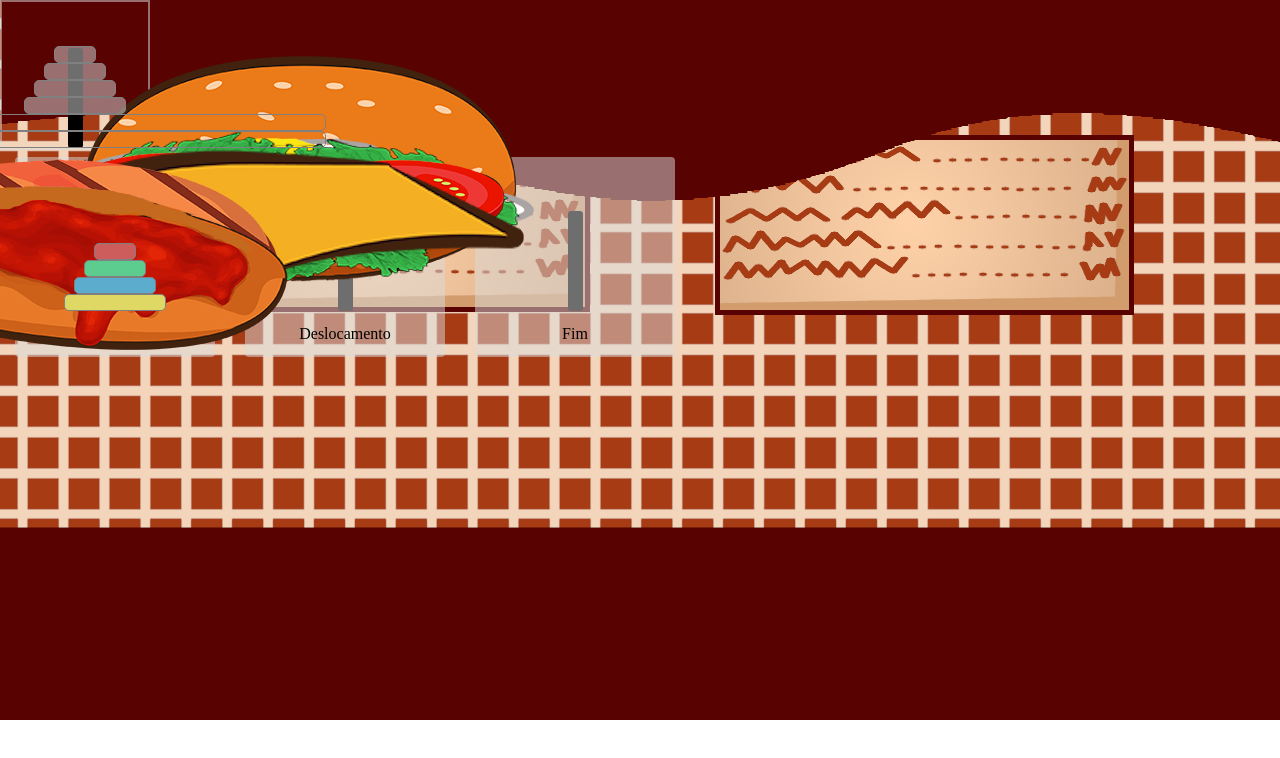
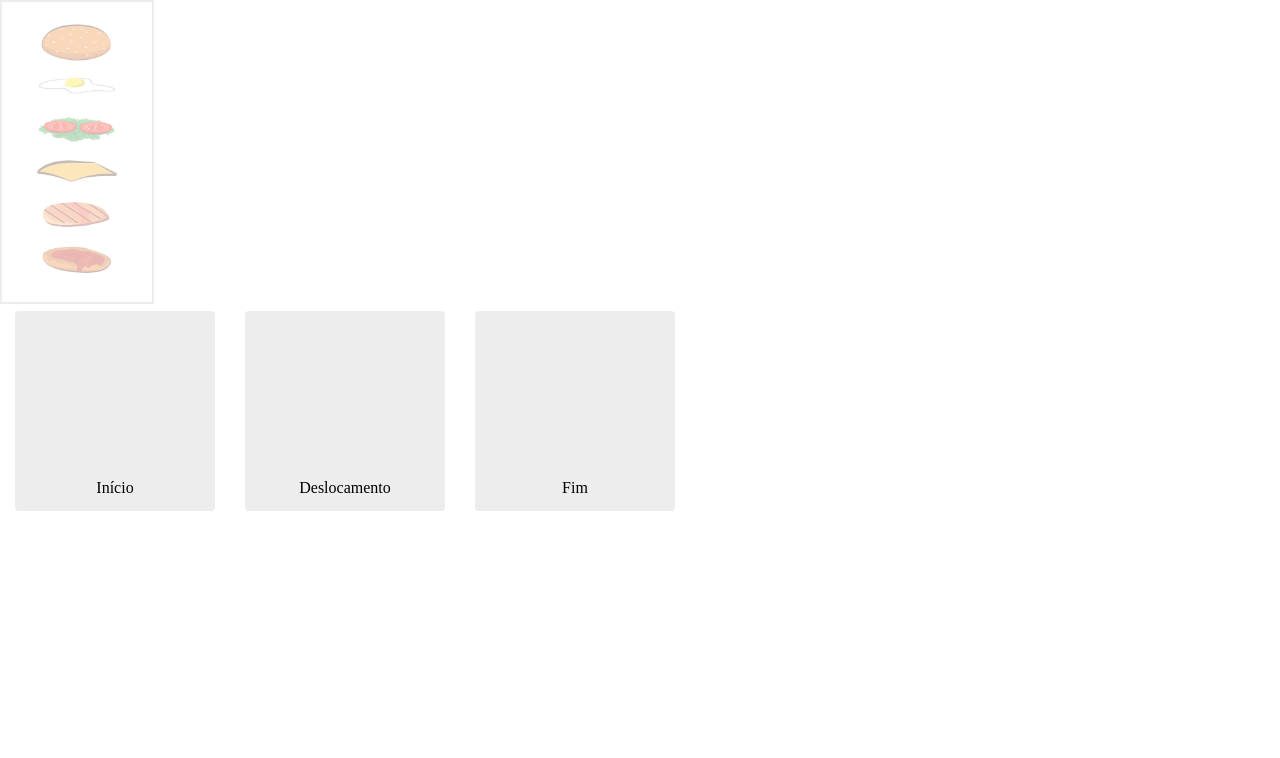
Before and after one commit to Kenzie-Academy-Brasil-Developers/entrega-torre-de-hanoi-sprint-5-emanuelz-martins, a plain HTML site: page index.html in a window 1280 px wide. Drawn offline with Linux system fonts and the light colour scheme.

Commit message:
continuacao imagens fundo e divs

```diff
--- a/src/scripts.js
+++ b/src/scripts.js
@@ -35,7 +35,7 @@ for (let index = 0; index < torreSecao.length; index++) {
 
 }
 function mostrarSelecao(x){
-    let cores = ["disco1", "disco2", "disco3", "disco4"];
+    let cores = ["disco1", "disco2", "disco3", "disco4", "disco5", "disco6"];
 
     for(let i=0; i<cores.length; i++){
         if(x.id === cores[i]){
--- a/styles/style.css
+++ b/styles/style.css
@@ -1,5 +1,5 @@
 body{
-  background-image: url(/src/imgs/background.png);
+  /* background-image: url(/src/imgs/background.png); */
   background-repeat: no-repeat;
   background-position: top;
   background-size: auto;
@@ -7,34 +7,41 @@ body{
 
 .caixa__selecao {
   width: 150px;
-  height: 150px;
+  height: 300px;
   position: relative;
   display: flex;
   flex-direction: column;
   align-items: center;
-  justify-content: flex-end;
-  box-sizing: border-box;
+  justify-content: center;
+  /* box-sizing: border-box; */
   border: 2px double rgba(219, 219, 219, 0.5);
 }
 
-.discosTorre--um {
-  width: 40px;
-  background-color: rgba(219, 219, 219, 0.5);
+/* .discosTorre--um img{
+
 }
 
 .discosTorre--dois {
-  width: 60px;
-  background-color: rgba(219, 219, 219, 0.5);
+
 }
 
 .discosTorre--tres {
-  width: 80px;
-  background-color: rgba(219, 219, 219, 0.5);
+
 }
 
 .discosTorre--quatro {
-  width: 100px;
-  background-color: rgba(219, 219, 219, 0.5);
+
+}
+.discosTorre--cinco {
+
+}
+.discosTorre--seis {
+
+} */
+.caixa__selecao .discosTorre img{
+  width:80px;
+  filter:opacity(30%);
+
 }
 
 #secaoTorres {
@@ -63,7 +70,7 @@ body{
   position: relative;
   box-sizing: border-box;
 }
-
+/*
 .haste {
   width: 15px;
   height: 100px;
@@ -72,32 +79,39 @@ body{
   bottom: 0px;
   z-index: -1;
   border-radius: 3px;
-}
+} */
 
-.discosTorre {
+/* .discosTorre {
   height: 15px;
   border-radius: 5px;
-  border: 1px solid gray;
-}
+  /* border: 1px solid gray; */
+/* } */
 
 #disco1 {
   width: 40px;
   background-color: indianred;
+  filter:opacity(100%);
 }
 
 #disco2 {
   width: 60px;
   background-color: rgb(92, 205, 143);
+  filter:opacity(100%);
+
 }
 
 #disco3 {
   width: 80px;
   background-color: rgb(92, 173, 205);
+  filter:opacity(100%);
+
 }
 
 #disco4 {
   width: 100px;
   background-color: rgb(224, 216, 100);
+  filter:opacity(100%);
+
 }
 
 .torre__area__titulo {
```
